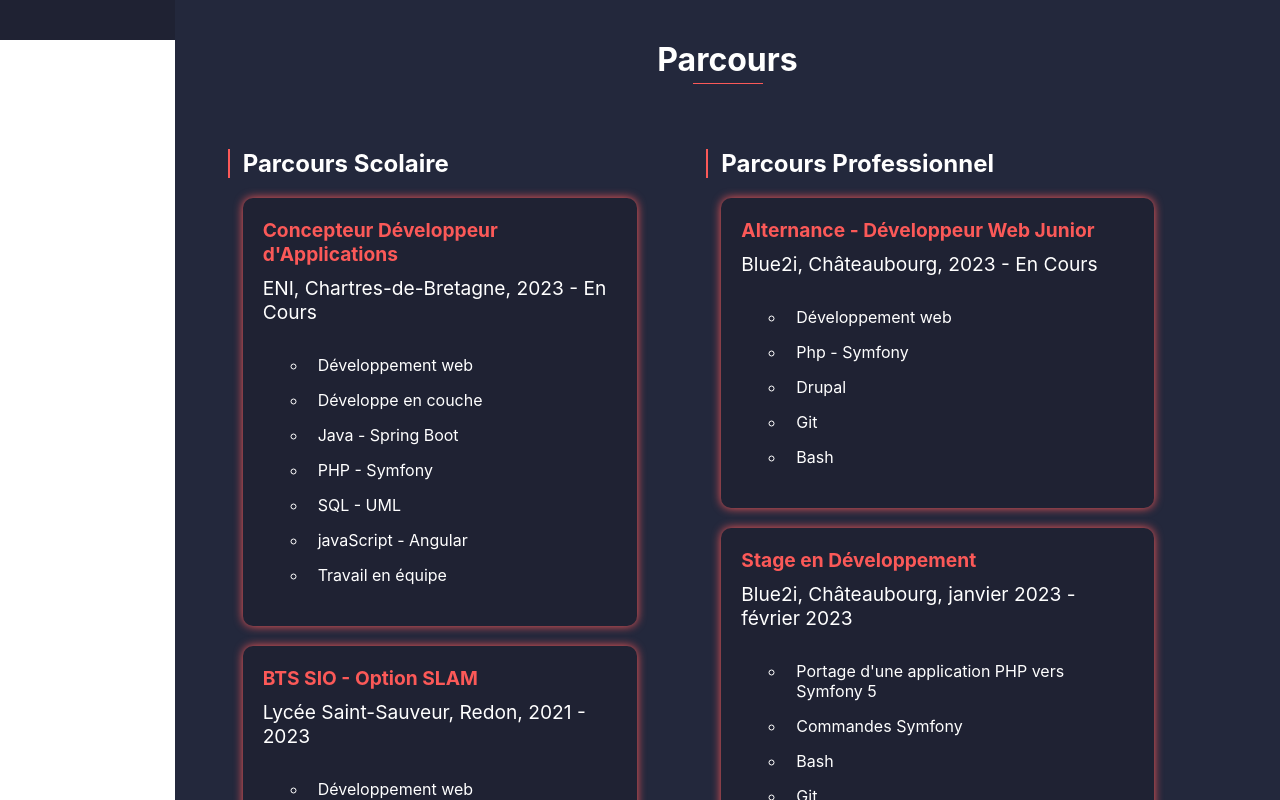
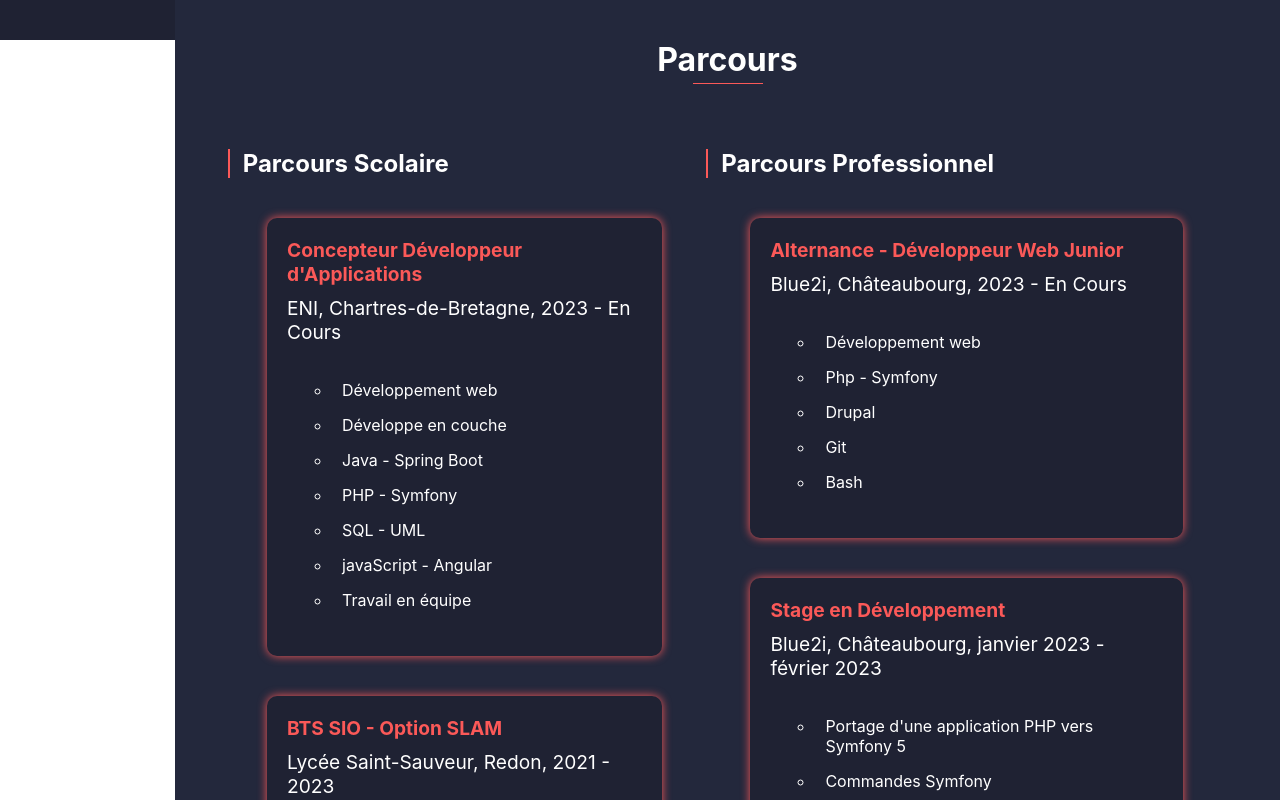
Before and after one commit to NorlaXx/portfolio, a React (Create React App) app: page / in a window 1280 px wide. Shown: the part 760-1560 px from the top of the page. Built offline with nearby package versions, Linux system fonts and the light colour scheme.

Commit message:
center career items

```diff
--- a/src/assets/styles/career.scss
+++ b/src/assets/styles/career.scss
@@ -7,6 +7,10 @@
         display: flex;
         flex-direction: row;
         justify-content: space-around;
+        .career-education, .career-professionnal{
+            display: flex;
+            flex-direction: column;
+        }
         h2 {
             color: white;
             position: relative;
@@ -22,6 +26,9 @@
             }
         }
         .career-item {
+            display: flex;
+            flex-direction: column;
+            align-self: center;
             width: 80%;
             margin: 20px 0;
             padding: 20px;
```
